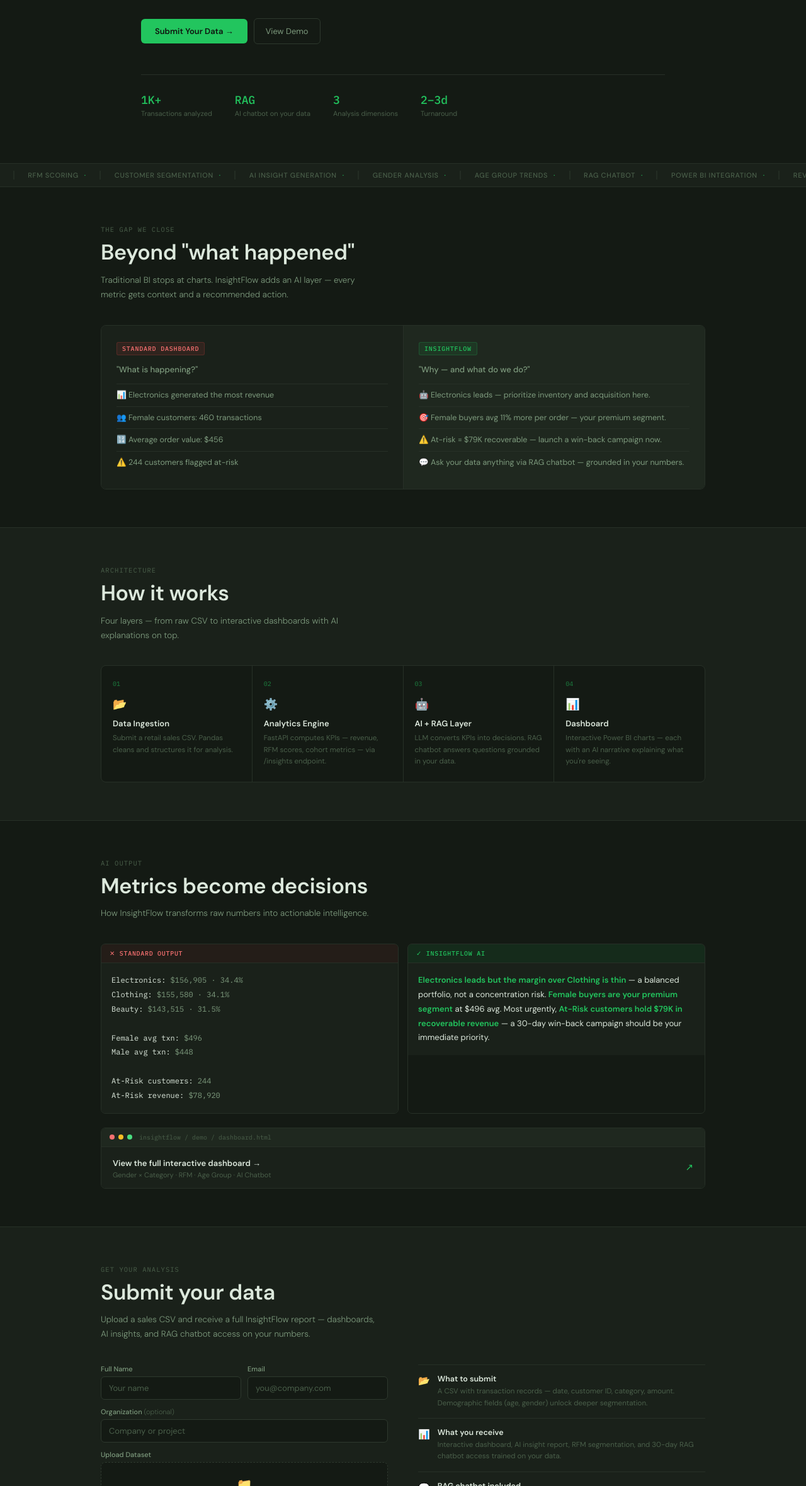
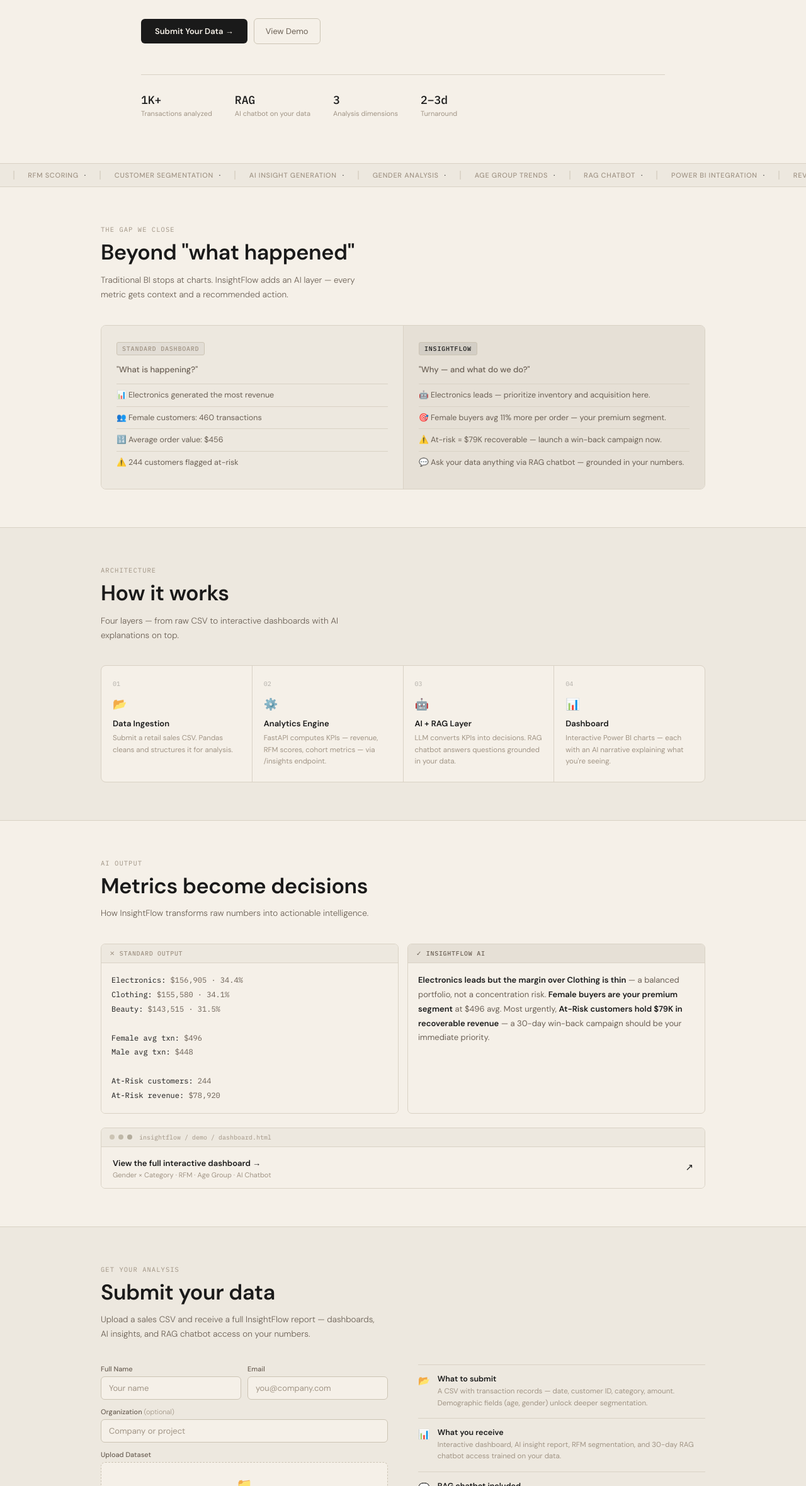
Before and after one commit to krshon/insightflow, a plain HTML site: page home.html in a window 1280 px wide. Shown: the part 379-2738 px from the top of the page at 63% size. Drawn offline with Linux system fonts and the light colour scheme.

Commit message:
Updated frontend

```diff
--- a/home.html
+++ b/home.html
@@ -7,16 +7,16 @@
 <link href="https://fonts.googleapis.com/css2?family=DM+Sans:wght@300;400;500;600&family=IBM+Plex+Mono:wght@400;500&display=swap" rel="stylesheet">
 <style>
 :root {
-  --bg: #141a14;
-  --surface: #1a211a;
-  --surface2: #1f281f;
-  --line: #273027;
-  --line2: #2e392e;
-  --accent: #22c55e;
-  --accent-dim: rgba(34,197,94,0.1);
-  --text: #dce8dc;
-  --text2: #7d9a7d;
-  --muted: #4a5f4a;
+  --bg: #f5f0e8;
+  --surface: #ede8df;
+  --surface2: #e6e0d6;
+  --line: #d9d2c5;
+  --line2: #ccc4b4;
+  --accent: #1a1a1a;
+  --accent-dim: rgba(26,26,26,0.06);
+  --text: #1a1a1a;
+  --text2: #6b6055;
+  --muted: #a09485;
   --sans: 'DM Sans', system-ui, sans-serif;
   --mono: 'IBM Plex Mono', monospace;
 }
@@ -27,7 +27,7 @@
 /* NAV */
 nav{
   position:fixed;top:0;left:0;right:0;z-index:100;
-  background:rgba(20,26,20,0.93);backdrop-filter:blur(12px);
+  background:rgba(245,240,232,0.93);backdrop-filter:blur(12px);
   border-bottom:1px solid var(--line);
   padding:0 5vw;height:52px;
   display:flex;align-items:center;justify-content:space-between;
@@ -36,17 +36,17 @@
 .logo-mark{
   width:26px;height:26px;background:var(--accent);border-radius:5px;
   display:flex;align-items:center;justify-content:center;
-  font-family:var(--mono);font-size:10px;font-weight:500;color:#0f140f;
+  font-family:var(--mono);font-size:10px;font-weight:500;color:#f5f0e8;
 }
 .logo-text{font-size:14px;font-weight:600;color:var(--text);}
 .nav-links{display:flex;align-items:center;gap:24px;}
 .nav-links a{font-size:13px;color:var(--text2);text-decoration:none;transition:color .2s;}
 .nav-links a:hover{color:var(--text);}
 .nav-cta{
-  font-size:12.5px;font-weight:600;color:#0f140f;background:var(--accent);
+  font-size:12.5px;font-weight:600;color:#f5f0e8;background:var(--accent);
   padding:7px 15px;border-radius:5px;text-decoration:none;transition:opacity .2s;
 }
-.nav-cta:hover{opacity:.85;}
+.nav-cta:hover{opacity:.8;}
 
 /* HERO */
 .hero{
@@ -59,27 +59,27 @@
   letter-spacing:.09em;text-transform:uppercase;margin-bottom:22px;
 }
 .edot{width:6px;height:6px;background:var(--accent);border-radius:50%;animation:pulse 2s infinite;}
-@keyframes pulse{0%,100%{opacity:1;box-shadow:0 0 0 0 rgba(34,197,94,.4)}50%{opacity:.6;box-shadow:0 0 0 5px rgba(34,197,94,0)}}
+@keyframes pulse{0%,100%{opacity:1;box-shadow:0 0 0 0 rgba(26,26,26,.25)}50%{opacity:.4;box-shadow:0 0 0 5px rgba(26,26,26,0)}}
 .hero h1{
   font-size:clamp(30px,4.4vw,54px);font-weight:600;
   line-height:1.15;letter-spacing:-.02em;
   max-width:660px;margin-bottom:16px;color:var(--text);
 }
-.hero h1 span{color:var(--accent);}
+.hero h1 span{color:var(--muted);}
 .hero-sub{
   font-size:14.5px;color:var(--text2);line-height:1.7;
   max-width:440px;margin-bottom:32px;font-weight:300;
 }
 .hero-actions{display:flex;align-items:center;gap:10px;margin-bottom:48px;}
 .btn-primary{
-  font-size:13px;font-weight:600;color:#0f140f;background:var(--accent);
+  font-size:13px;font-weight:600;color:#f5f0e8;background:var(--accent);
   padding:11px 22px;border-radius:6px;text-decoration:none;transition:opacity .2s;
 }
-.btn-primary:hover{opacity:.85;}
+.btn-primary:hover{opacity:.8;}
 .btn-secondary{
   font-size:13px;font-weight:400;color:var(--text2);
   padding:11px 18px;border-radius:6px;text-decoration:none;
-  border:1px solid var(--line2);transition:all .2s;
+  border:1px solid var(--line2);transition:all .2s;background:transparent;
 }
 .btn-secondary:hover{border-color:var(--text2);color:var(--text);}
 .hero-stats{
@@ -115,8 +115,8 @@
   font-family:var(--mono);font-size:10px;font-weight:500;text-transform:uppercase;
   letter-spacing:.08em;padding:3px 8px;border-radius:3px;display:inline-block;margin-bottom:14px;
 }
-.tag-p{background:rgba(239,68,68,.1);color:#f87171;border:1px solid rgba(239,68,68,.2);}
-.tag-s{background:var(--accent-dim);color:var(--accent);border:1px solid rgba(34,197,94,.2);}
+.tag-p{background:rgba(26,26,26,.05);color:var(--muted);border:1px solid var(--line2);}
+.tag-s{background:rgba(26,26,26,.09);color:var(--text);border:1px solid var(--line2);}
 .card-h{font-size:13px;font-weight:500;margin-bottom:14px;color:var(--text2);}
 .card-item{
   display:flex;align-items:flex-start;gap:9px;padding:8px 0;
@@ -131,7 +131,7 @@
 }
 .flow-step{background:var(--bg);padding:22px 18px;transition:background .2s;}
 .flow-step:hover{background:var(--surface2);}
-.step-num{font-family:var(--mono);font-size:10px;color:var(--accent);margin-bottom:14px;opacity:.6;}
+.step-num{font-family:var(--mono);font-size:10px;color:var(--accent);margin-bottom:14px;opacity:.3;}
 .step-icon{font-size:18px;margin-bottom:10px;}
 .step-title{font-size:13px;font-weight:600;color:var(--text);margin-bottom:6px;}
 .step-desc{font-size:11.5px;color:var(--muted);line-height:1.6;}
@@ -143,29 +143,29 @@
   padding:8px 13px;font-family:var(--mono);font-size:10px;font-weight:500;
   text-transform:uppercase;letter-spacing:.07em;border-bottom:1px solid var(--line);
 }
-.before-bar{background:rgba(239,68,68,.07);color:#f87171;}
-.after-bar{background:var(--accent-dim);color:var(--accent);}
-.demo-content{background:var(--surface);padding:16px;}
+.before-bar{background:var(--surface);color:var(--muted);}
+.after-bar{background:var(--surface2);color:var(--text2);}
+.demo-content{background:var(--bg);padding:16px;}
 .demo-raw{font-family:var(--mono);font-size:12px;color:var(--text2);line-height:1.9;}
 .demo-raw .hl{color:var(--text);}
-.demo-insight{font-size:13px;color:var(--text);line-height:1.75;}
-.demo-insight strong{color:var(--accent);}
+.demo-insight{font-size:13px;color:var(--text2);line-height:1.75;}
+.demo-insight strong{color:var(--text);}
 
 /* DASHBOARD LINK */
 .preview-strip{border:1px solid var(--line);border-radius:7px;overflow:hidden;margin-top:22px;}
-.preview-bar{padding:8px 13px;background:var(--surface2);border-bottom:1px solid var(--line);display:flex;align-items:center;gap:6px;}
-.dot-r{width:8px;height:8px;border-radius:50%;background:#f87171;}
-.dot-y{width:8px;height:8px;border-radius:50%;background:#fbbf24;}
-.dot-g{width:8px;height:8px;border-radius:50%;background:#4ade80;}
+.preview-bar{padding:8px 13px;background:var(--surface);border-bottom:1px solid var(--line);display:flex;align-items:center;gap:6px;}
+.dot-r{width:8px;height:8px;border-radius:50%;background:#ccc4b4;}
+.dot-y{width:8px;height:8px;border-radius:50%;background:#bfb8a8;}
+.dot-g{width:8px;height:8px;border-radius:50%;background:#b3ac9c;}
 .preview-url{font-family:var(--mono);font-size:10px;color:var(--muted);margin-left:5px;}
 .preview-link{
   display:flex;align-items:center;justify-content:space-between;
-  padding:14px 18px;background:var(--surface);text-decoration:none;transition:background .2s;
+  padding:14px 18px;background:var(--bg);text-decoration:none;transition:background .2s;
 }
-.preview-link:hover{background:var(--surface2);}
+.preview-link:hover{background:var(--surface);}
 .preview-link strong{font-size:13px;color:var(--text);font-weight:600;}
 .preview-meta{font-size:11px;color:var(--muted);margin-top:2px;}
-.preview-arrow{color:var(--accent);font-size:15px;}
+.preview-arrow{color:var(--text);font-size:15px;}
 
 /* SUBMIT */
 .submit-section{background:var(--surface);border-top:1px solid var(--line);}
@@ -180,29 +180,29 @@
   border-radius:6px;padding:9px 12px;outline:none;transition:border-color .2s;
 }
 input::placeholder,textarea::placeholder{color:var(--muted);}
-input:focus,textarea:focus{border-color:var(--accent);box-shadow:0 0 0 2px rgba(34,197,94,.07);}
+input:focus,textarea:focus{border-color:var(--accent);box-shadow:0 0 0 2px rgba(26,26,26,.05);}
 textarea{resize:vertical;min-height:72px;}
 
 .drop-zone{
   border:1.5px dashed var(--line2);border-radius:7px;padding:22px 16px;
   text-align:center;cursor:pointer;transition:all .2s;background:var(--bg);position:relative;
 }
-.drop-zone:hover,.drop-zone.dragover{border-color:var(--accent);background:rgba(34,197,94,.04);}
+.drop-zone:hover,.drop-zone.dragover{border-color:var(--accent);background:rgba(26,26,26,.03);}
 .drop-zone input[type="file"]{position:absolute;inset:0;opacity:0;cursor:pointer;width:100%;height:100%;}
 .drop-icon{font-size:20px;margin-bottom:6px;}
 .drop-main{font-size:12.5px;color:var(--text2);margin-bottom:3px;}
-.drop-main span{color:var(--accent);font-weight:500;}
+.drop-main span{color:var(--text);font-weight:500;}
 .drop-sub{font-size:11px;color:var(--muted);}
-.file-info{font-family:var(--mono);font-size:11px;color:var(--accent);margin-top:8px;display:none;}
+.file-info{font-family:var(--mono);font-size:11px;color:var(--text);margin-top:8px;display:none;}
 
 .form-note{font-size:11px;color:var(--muted);line-height:1.6;}
 .btn-submit{
-  font-size:13px;font-weight:600;color:#0f140f;background:var(--accent);
+  font-size:13px;font-weight:600;color:#f5f0e8;background:var(--accent);
   padding:11px 22px;border-radius:6px;border:none;cursor:pointer;
   transition:opacity .2s;width:100%;margin-top:2px;
 }
-.btn-submit:hover{opacity:.85;}
-.btn-submit:disabled{opacity:.5;cursor:not-allowed;}
+.btn-submit:hover{opacity:.8;}
+.btn-submit:disabled{opacity:.4;cursor:not-allowed;}
 
 .submit-info{display:flex;flex-direction:column;}
 .info-item{
@@ -254,7 +254,6 @@
   <a href="#submit" class="nav-cta">Submit Data →</a>
 </nav>
 
-<!-- HERO -->
 <div class="hero">
   <div class="hero-eyebrow fade-up"><div class="edot"></div> Decision Intelligence · v2.2</div>
   <h1 class="fade-up d1">Your data tells a story.<br><span>InsightFlow explains it.</span></h1>
@@ -292,7 +291,6 @@
   </div>
 </div>
 
-<!-- PROBLEM / SOLUTION -->
 <section>
   <div class="container">
     <div class="section-label">The Gap We Close</div>
@@ -319,7 +317,6 @@
   </div>
 </section>
 
-<!-- HOW IT WORKS -->
 <section class="how-section" id="how">
   <div class="container">
     <div class="section-label">Architecture</div>
@@ -354,7 +351,6 @@
   </div>
 </section>
 
-<!-- AI OUTPUT DEMO -->
 <section id="demo">
   <div class="container">
     <div class="section-label">AI Output</div>
@@ -400,7 +396,6 @@
   </div>
 </section>
 
-<!-- SUBMIT -->
 <section class="submit-section" id="submit">
   <div class="container">
     <div class="section-label">Get Your Analysis</div>
@@ -501,26 +496,25 @@
   info.textContent = '✓ ' + f.name + ' · ' + size;
   info.style.display = 'block';
   dz.style.borderColor = 'var(--accent)';
-  dz.style.background = 'rgba(34,197,94,.04)';
+  dz.style.background = 'rgba(26,26,26,.03)';
 }
 function handleSubmit(e) {
   e.preventDefault();
   const file = document.getElementById('fileInput').files[0];
   if (!file) {
-    dz.style.borderColor = '#f87171';
+    dz.style.borderColor = 'var(--text2)';
     dz.querySelector('.drop-sub').textContent = '⚠ Please attach a file';
-    dz.querySelector('.drop-sub').style.color = '#f87171';
+    dz.querySelector('.drop-sub').style.color = 'var(--text2)';
     return;
   }
   const btn = document.getElementById('submitBtn');
   btn.textContent = 'Submitting…'; btn.disabled = true;
   setTimeout(() => {
     btn.textContent = '✓ Received — we\'ll be in touch within 24h';
-    btn.style.background = '#16a34a';
+    btn.style.background = '#333';
   }, 1400);
 }
 
-// Scroll fade
 const obs = new IntersectionObserver(entries => {
   entries.forEach(e => { if (e.isIntersecting) { e.target.style.opacity='1'; e.target.style.transform='none'; }});
 }, { threshold: 0.08 });
```
Also changed, not shown: 1 other file.
